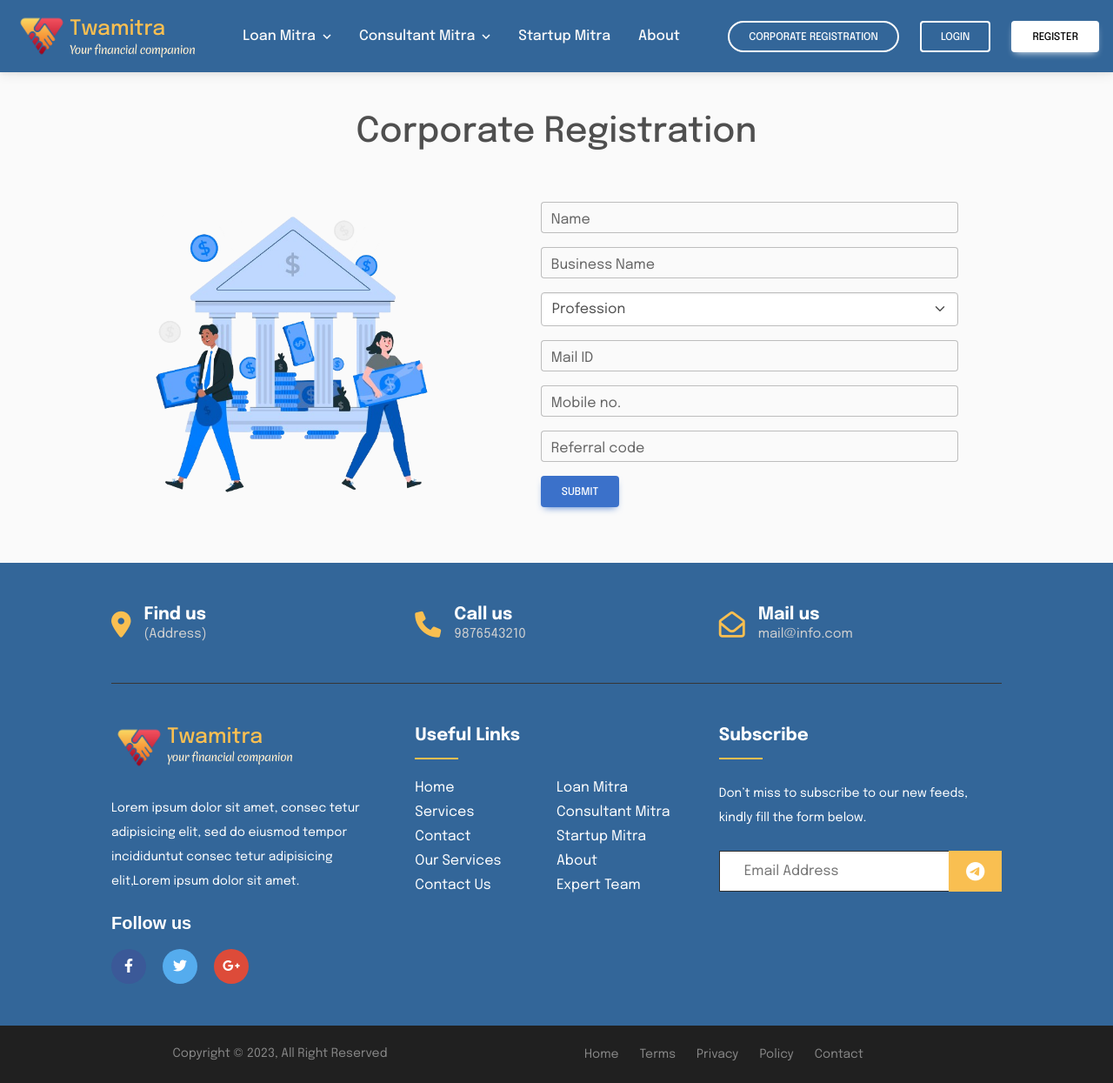
After one commit to RUDRANSH-hub/Project-twamitra, a Django app: page /corporate-registration in a window 1280 px wide. The commit adds this page. Shown: the whole page at 87% size. Run offline with Django 4.2, Linux system fonts and the light colour scheme; data comes from the database, SQL or seed files in the repository; both versions use the stored data as it was after the commit.

Commit message:
completed corporate registration

```diff
--- /dev/null
+++ b/static/stylesheet/corporateRegistraion.css
@@ -0,0 +1,29 @@
+.corporateRegWrapper{
+    margin-top: 8rem;
+    display: flex;
+    flex-direction: column;
+    justify-content: center;
+    align-items: center;
+    gap: 3rem;
+    margin-bottom: 4rem;
+}
+.corporateRegImg img{
+    height: 20rem;
+}
+.corporateRegForm {
+    display: flex;
+    justify-content: center;
+    align-items: center;
+    /* display: flex;
+    flex-direction: column; */
+    column-gap: 8rem;
+}
+.corporateRegForm form{
+    width: 30rem;
+    display: flex;
+    flex-direction: column;
+    gap: 1rem;
+}
+.corporateRegForm label{
+    margin-top: 7px;
+}
--- a/static/stylesheet/home.css
+++ b/static/stylesheet/home.css
@@ -14,6 +14,8 @@
     -webkit-font-smoothing: antialiased;
     text-size-adjust: none;
 }
+
+
 
 
 :root {
@@ -81,9 +83,9 @@ header {
     align-items: center;
     padding: 1rem;
     transition: all 0.5s ease;
-    background-color:var(--theme-red-color);
+    background-color: var(--theme-red-color);
     position: fixed;
-    top:0;
+    top: 0;
     /* position: fixed; */
     /* background: linear-gradient(to bottom,var(--theme-darkBlue-color),#00011e93 ); */
     /* background-color: var(--theme-darkBlue-color); */
@@ -276,7 +278,7 @@ header {
     color: var(--text-gray-color);
 }
 
-/* .navbar__buttons-register { */
+.navbar__buttons-register {
     /* width: 100%; */
     /* font-weight: 500; */
     /* color: var(--text-gray-color); */
@@ -287,13 +289,13 @@ header {
     /* transition: 0.3s ease; */
     /* background-color: #e77401; */
 
-/* } */
+}
 
-/* .navbar__buttons-register:hover { */
+.navbar__buttons-register:hover {
     /* background-color: var(--theme-red-color); */
     /* border: 2px solid var(--theme-dark-color); */
     /* color: var(--theme-dark-color); */
-/* } */
+}
 
 .navbar .menu {
     display: none;
@@ -303,9 +305,9 @@ header {
     /* color: var(--text-lightGray-color); */
 }
 
-/* .hamBurger span {
-    color: var(--text-lightGray-color);
-} */
+.hamBurger span {
+    /* color: var(--text-lightGray-color); */
+}
 
 @media screen and (max-width: 1024px) {
     .navbar .menu {
@@ -344,6 +346,10 @@ ul {
     padding: 0px;
 }
 
+
+.corporateRegBtn{
+    color: white;
+}
 
 
 .footer-section {
@@ -491,7 +497,7 @@ ul {
 .footer-widget ul li {
     display: inline-block;
     color: white;
-    /* float: left; */
+    float: left;
     width: 50%;
     margin-bottom: 12px;
 }
@@ -570,7 +576,7 @@ ul {
 
 
 /* firstView */
-.carousel-item img{
+.carousel-item img {
     filter: brightness(40%);
 }
 
@@ -628,10 +634,12 @@ ul {
 
     /* color: white; */
 }
-.productsWrapper h1{
+
+.productsWrapper h1 {
     text-align: center;
     margin-bottom: 3rem;
 }
+
 .products {
     display: flex;
     /* width: 100%; */
@@ -690,39 +698,44 @@ ul {
 .freeCreditScoreWrapper {
     padding: 5rem;
     /* background-color: white; */
-    background: linear-gradient(to top,var(--theme-lightYellow-color),white);
+    background: linear-gradient(to top, var(--theme-lightRed-color), white);
     /* box-shadow: 0 0 10px 2px rgba(0, 0, 0, 0.134); */
 }
-.creditScoreContainer{
+
+.creditScoreContainer {
     display: flex;
     gap: 2rem;
     justify-content: center;
     align-items: center;
 }
-.creditScoreImg img{
+
+.creditScoreImg img {
     height: 24rem;
-    mix-blend-mode:darken ;
+    /* mix-blend-mode:darken ; */
 }
 
 @media screen and (max-width: 1024px) {
-    .creditScoreImg{
+    .creditScoreImg {
         display: none;
     }
 }
+
 .creditScoreHead {
     text-align: center;
     margin-bottom: 4rem;
     color: var(--theme-red-color);
 }
-.creditScoreHead h5{
+
+.creditScoreHead h5 {
     color: var(--theme-yellow-color);
 }
 
-.creditScoreDetails{
+.creditScoreDetails {
     display: flex;
     flex-direction: column;
     align-items: center;
 }
+
 .creditScoreDetails ul {
     display: flex;
     flex-direction: column;
@@ -755,7 +768,7 @@ ul {
 .trendingProductsWrapper {
     /* margin-top: 2rem; */
     padding-bottom: 3rem;
-    background: linear-gradient(to bottom, var(--theme-lightRed-color),white);
+    background: linear-gradient(to bottom, var(--theme-lightRed-color), var(--theme-light-color));
 }
 
 .trendingProductsWrapper p {
@@ -777,12 +790,12 @@ ul {
     scale: 1.02;
     /* color:white; */
     box-shadow: 0 0 10px -2px black;
-    background: linear-gradient(to top, var(--theme-lightYellow-color),white);
+    background: linear-gradient(to top, var(--theme-lightYellow-color), white);
 }
 
-/* .card:hover h5 {
-    color: white;
-} */
+.card:hover h5 {
+    /* color: white; */
+}
 
 .trendingProducts li {
     border-radius: 10px;
@@ -814,18 +827,21 @@ ul {
 
 /* why Twamitra */
 
-.whyTwamitraWrapper{
+.whyTwamitraWrapper {
     padding: 3rem;
     display: flex;
     flex-direction: column;
     justify-content: center;
     align-items: center;
+    /* background: linear-gradient(to top, var(--theme-lightRed-color), white); */
 }
-.whyHeader{
+
+.whyHeader {
     text-align: center;
 
 }
-.whyRankings{
+
+.whyRankings {
     display: flex;
     justify-content: center;
     align-items: center;
@@ -834,7 +850,8 @@ ul {
     flex-wrap: wrap;
 
 }
-.whyRankings li{
+
+.whyRankings li {
     width: 10rem;
     height: 6rem;
     padding: 2rem 2rem;
@@ -845,16 +862,18 @@ ul {
     text-align: center;
     border-radius: 50px;
     /* box-shadow: 0 0 10px 2px rgba(0, 0, 0, 0.145); */
-    background: linear-gradient(to top, rgba(255, 166, 0, 0.47), white );
+    background: linear-gradient(to top, rgba(255, 166, 0, 0.47), white);
     /* background: linear-gradient(to right, var(--theme-red-color), var(--theme-yellow-color)); */
 }
-.whyFeatures{
+
+.whyFeatures {
     display: grid;
     grid-template-columns: 50% 50%;
     gap: 2rem;
     /* place-items: center; */
 }
-.whyFeatures li{
+
+.whyFeatures li {
     width: 18rem;
     text-align: center;
     padding: 1rem 0;
@@ -866,16 +885,19 @@ ul {
     backdrop-filter: blur(20px);
     background: linear-gradient(to top, var(--theme-lightRed-color), white);
 }
-.whyBtn{
+
+.whyBtn {
     margin-top: 2rem;
 
 }
-.whyBtn button{
+
+.whyBtn button {
     font-size: 1.3rem;
     padding: 1rem 3rem;
 }
-.whyImg1{
-    background-image: url('{{ STATIC_URL }}/img/whyImg1.png');
+
+.whyImg1 {
+    background-image: url(../img/whyImg1.png);
     background-repeat: no-repeat;
     position: absolute;
     width: 100%;
@@ -883,9 +905,11 @@ ul {
     background-size: 30vw 50vh;
     background-position: 4vw 12rem;
     z-index: -1;
+    filter: drop-shadow(0 0 10px rgba(0, 0, 0, 0.222));
 }
-.whyImg2{
-    background-image: url('{{ STATIC_URL }}/img/whyImg2.png');
+
+.whyImg2 {
+    background-image: url(../img/whyImg2.png);
     background-repeat: no-repeat;
     position: absolute;
     width: 100%;
@@ -893,17 +917,22 @@ ul {
     background-size: 30vw 50vh;
     background-position: 65vw 12rem;
     z-index: -1;
+    filter: drop-shadow(0 0 10px rgba(0, 0, 0, 0.224));
+
 }
-@media screen and (max-width:1400px) {
-    .whyImg1{
+
+@media screen and (max-width:700px) {
+    .whyImg1 {
         display: none;
     }
-    .whyImg2{
-       display: none;
+
+    .whyImg2 {
+        display: none;
     }
 }
+
 @media screen and (max-width:700px) {
-    .whyFeatures{
+    .whyFeatures {
         display: flex;
         flex-direction: column;
         justify-content: center;
--- a/templates/base.html
+++ b/templates/base.html
@@ -16,11 +16,12 @@
         href="https://fonts.googleapis.com/css2?family=Roboto:wght@300;400;500;700;900&display=swap" />
     <!-- MDB -->
     <link rel="stylesheet" href="https://fonts.googleapis.com/css?family=Merienda">
+    <link rel="stylesheet" href="https://unpkg.com/aos@next/dist/aos.css" />
 
   {% block css %}
   {% block head_css_site %}
   <link rel="stylesheet" href="{% static 'css/mdb.min.css' %}" />
-  <link rel="stylesheet" href="{% static 'stylesheet/home.css' %}">
+  <link rel="stylesheet" href="{% static 'stylesheet/home.css' %}" type='text/css'>
   {% endblock head_css_site %}
   {% endblock css %}
 
@@ -49,5 +50,14 @@
 
     <!-- MDB -->
     <script type="text/javascript" src="{% static 'js/mdb.min.js' %}"></script>
+        <!-- aos lib -->
+        <script src="https://unpkg.com/aos@next/dist/aos.js"></script>
+        <script>
+            AOS.init({
+                offset: 120,
+                duration: 1000,
+            });
+        </script>
+
 </body>
 </html>
--- /dev/null
+++ b/templates/corporateRegistration.html
@@ -0,0 +1,60 @@
+{% extends 'base.html' %}
+{% load static %}
+
+{% block css %}
+  {% block head_css_site %}
+  {{ block.super }}
+  <link rel="stylesheet" href="{% static 'stylesheet/corporateRegistraion.css' %}">
+  {% endblock head_css_site %}
+{% endblock css %}
+
+
+{% block content %}
+
+
+<section class="corporateRegWrapper">
+    <div class="corporateRegHead">
+        <h1>Corporate Registration</h1>
+    </div>
+    <div class="corporateRegForm">
+        <div class="corporateRegImg">
+            <img src="{% static 'img/creditScoreImg.png' %}" alt="">
+        </div>
+        <form action="" method="POST">
+            {% csrf_token %}
+            <div class="form-outline" data-mdb-input-init>
+                <input type="text" name="name" id="form12" class="form-control" />
+                <label class="form-label " for="form12">Name</label>
+            </div>
+            <div class="form-outline" data-mdb-input-init>
+                <input type="text" name="businessName" id="form12" class="form-control" />
+                <label class="form-label" for="form12">Business Name</label>
+            </div>
+            <select class="form-select" name="profession" aria-label="Default select example">
+                <option selected disabled value="">Profession</option>
+                {% for profession in professions %}
+                <option value="{{profession.name}}">{{profession}}</option>
+               {% endfor %}
+            </select>
+            <div class="form-outline" data-mdb-input-init>
+                <input type="email" name="email" id="form12" class="form-control" />
+                <label class="form-label" for="form12">Mail ID</label>
+            </div>
+            <div class="form-outline" data-mdb-input-init>
+                <input type="number" name="phone" id="form12" class="form-control" />
+                <label class="form-label" for="form12">Mobile no.</label>
+            </div>
+            <div class="form-outline" data-mdb-input-init>
+                <input type="text" name="referralCode" id="form12" class="form-control" />
+                <label class="form-label" for="form12">Referral code</label>
+            </div>
+            <div>
+                <button type="submit" class="btn btn-primary" data-mdb-ripple-init>Submit</button>
+            </div>
+        </form>
+
+    </div>
+</section>
+
+
+{% endblock %}
--- a/templates/navbar.html
+++ b/templates/navbar.html
@@ -72,6 +72,10 @@
                 {% if request.user.is_authenticated %}
                 <a href="{% url 'logout' %}"><button class="btn btn-outline-white" >Logout</button></a>
                 {% else %}
+                <a class="corporateRegLink" href="{% url 'corporate-registration' %}">
+                    <button class="btn btn btn-outline-light btn-rounded corporateRegBtn">Corporate Registration</button>
+                </a>
+
                 <a class="navbar__buttons-login" href="{% url 'login' %}"><button class="btn btn-outline-white">Login</button></a>
                 <a href="{% url 'register' %}"><button class="navbar__buttons-register btn btn-white" >Register</button></a>
                 {% endif %}
--- a/twamitra/settings.py
+++ b/twamitra/settings.py
@@ -37,7 +37,7 @@ LOGGING = {
         'level': 'DEBUG',
     },
 }
-ALLOWED_HOSTS = []
+ALLOWED_HOSTS = ['*']
 SOCIALACCOUNT_QUERY_EMAIL = True
 ACCOUNT_LOGOUT_ON_GET = True
 ACCOUNT_UNIQUE_EMAIL = True
--- a/twamitraApp/admin.py
+++ b/twamitraApp/admin.py
@@ -1,7 +1,11 @@
 from django.contrib import admin
+from twamitraApp.models import *
 
 # Register your models here.
-from twamitraApp.models import loan_detail
 @admin.register(loan_detail)
 class load_details(admin.ModelAdmin):
     list_display = ('name', 'email', 'loan_type', 'loan_amount')  # Customize the fields displayed in the admin list view
+
+admin.site.register(GeneratedCode)
+admin.site.register(Professions)
+admin.site.register(CorporateDB)
--- a/twamitraApp/urls.py
+++ b/twamitraApp/urls.py
@@ -3,5 +3,7 @@ from . import views
 
 urlpatterns = [
     path("", views.index, name="home"),
+    path("corporate-registration", views.corporateRegistration, name="corporate-registration"),
+    path("save_generated_code", views.GenerateCode, name="codegeneration"),
     path("servicepage",views.servicepage,name="servicepage"),
 ]
--- a/twamitraApp/views.py
+++ b/twamitraApp/views.py
@@ -1,13 +1,69 @@
+import random
 from django.shortcuts import render
 from django.shortcuts import render, redirect
-from twamitraApp.models import loan_detail# Create your views here.
 from decimal import Decimal
 from django.shortcuts import render
-from .models import loan_detail  # Import your LoanDetail model here
-
+from .models import *
+import uuid
 
 def index(request):
     return render(request, "home.html")
+
+def corporateRegistration(request):
+    context = {"professions": Professions.objects.all()}
+    if request.method == 'POST':
+        name = request.POST.get('name')
+        businessName = request.POST.get('businessName')
+        profession_name = request.POST.get('profession')
+        email = request.POST.get('email')
+        phone = request.POST.get('phone')
+        try:
+            referralCode = request.POST.get('referralCode')
+        except:
+            referralCode = None
+
+        profession = Professions.objects.get(name=profession_name)
+        profession_mapping = {
+                'CA': 'C',
+                'ARCHITECT/VALUER': 'E',
+                'ADVOCATE/LEGAL ADVISOR': 'L',
+                'DSA': 'D',
+                'OTHERS': 'O',
+            }
+
+        profession_code = profession_mapping.get(profession.name, 'O')
+        random_number = str(random.randint(1, 9999)).zfill(4)
+        generated_id = f'C{random_number}{profession_code}{name[0]}'
+        while CorporateDB.objects.filter(cid=generated_id).exists():
+            random_number = str(random.randint(1, 9999)).zfill(4)
+            generated_id = f'C{random_number}{profession_code}{name[0]}'
+        corporate = CorporateDB.objects.create(
+            cid=generated_id,
+            name=name,
+            businessName=businessName,
+            profession=profession,
+            email=email,
+            phone=phone,
+            referralCode=referralCode
+        )
+        return redirect('home')
+    else:
+        return render(request, "corporateRegistration.html",context)
+
+
+def GenerateCode(request):
+    if request.method == 'POST' and request.user.is_superuser:
+        code = request.POST.get('code')
+        percentage = request.POST.get('percentage')
+        GeneratedCode.objects.create(code=code, percentage=percentage)
+        print("Created Successfully",code)
+        return redirect('codegeneration')
+
+    if request.user.is_superuser:
+        unique_code = str(uuid.uuid4())[:8]
+        return render(request, "generatecode.html", {'unique_code': unique_code})
+    else:
+        return render(request, "Error.html")
 
 
 def servicepage(request):
```
Also changed, not shown: templates/generatecode.html (added, +28 -0 lines), templates/home.html (+30 -31 lines), templates/register.html (+6 -3 lines), twamitraApp/models.py (+32 -1 lines), db.sqlite3, static/img/creditScoreImg.png (added), twamitraApp/migrations/0002_charteredaccountant.py (deleted), twamitraApp/migrations/0002_generatedcode.py (added), twamitraApp/migrations/0003_generatedcode_is_redeemed.py (added), twamitraApp/migrations/0004_professions_corporatedb.py (added), twamitraApp/migrations/0005_alter_corporatedb_referralcode.py (added).
